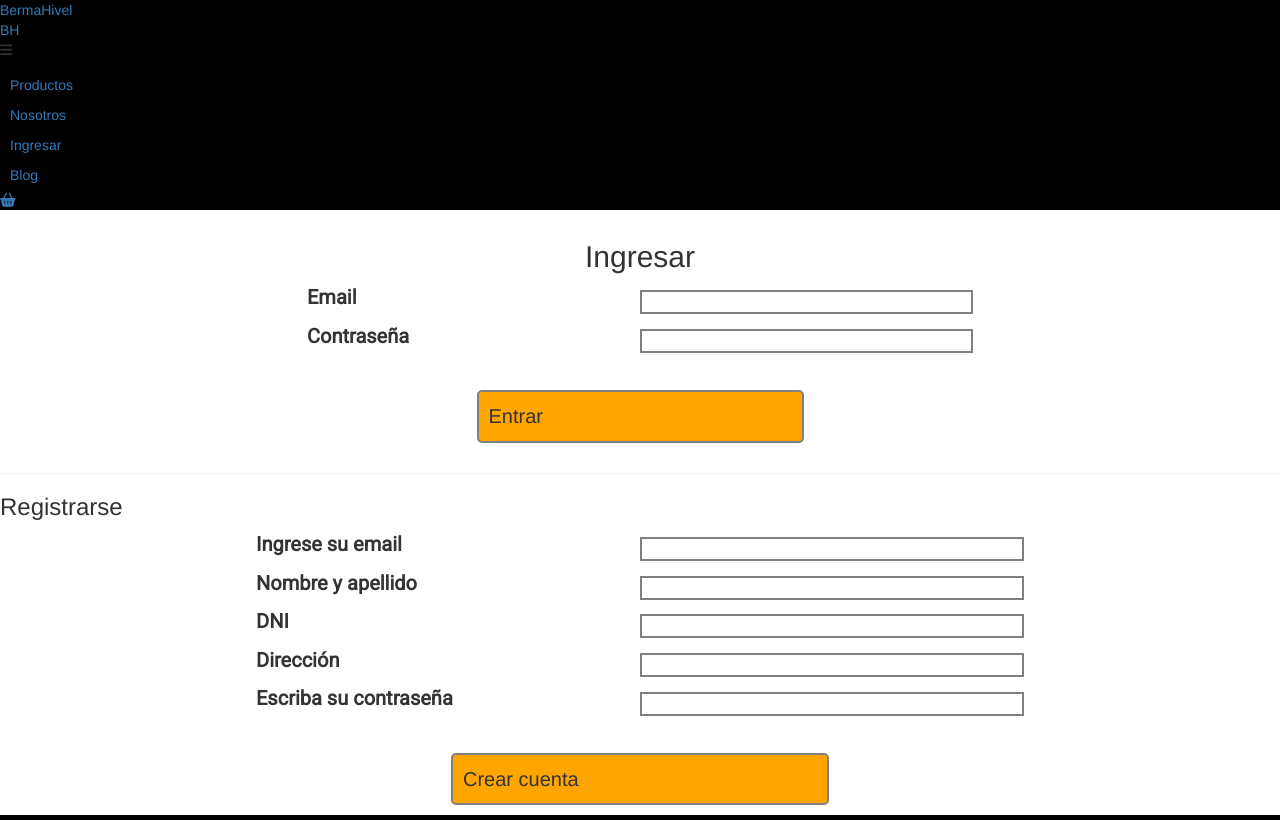
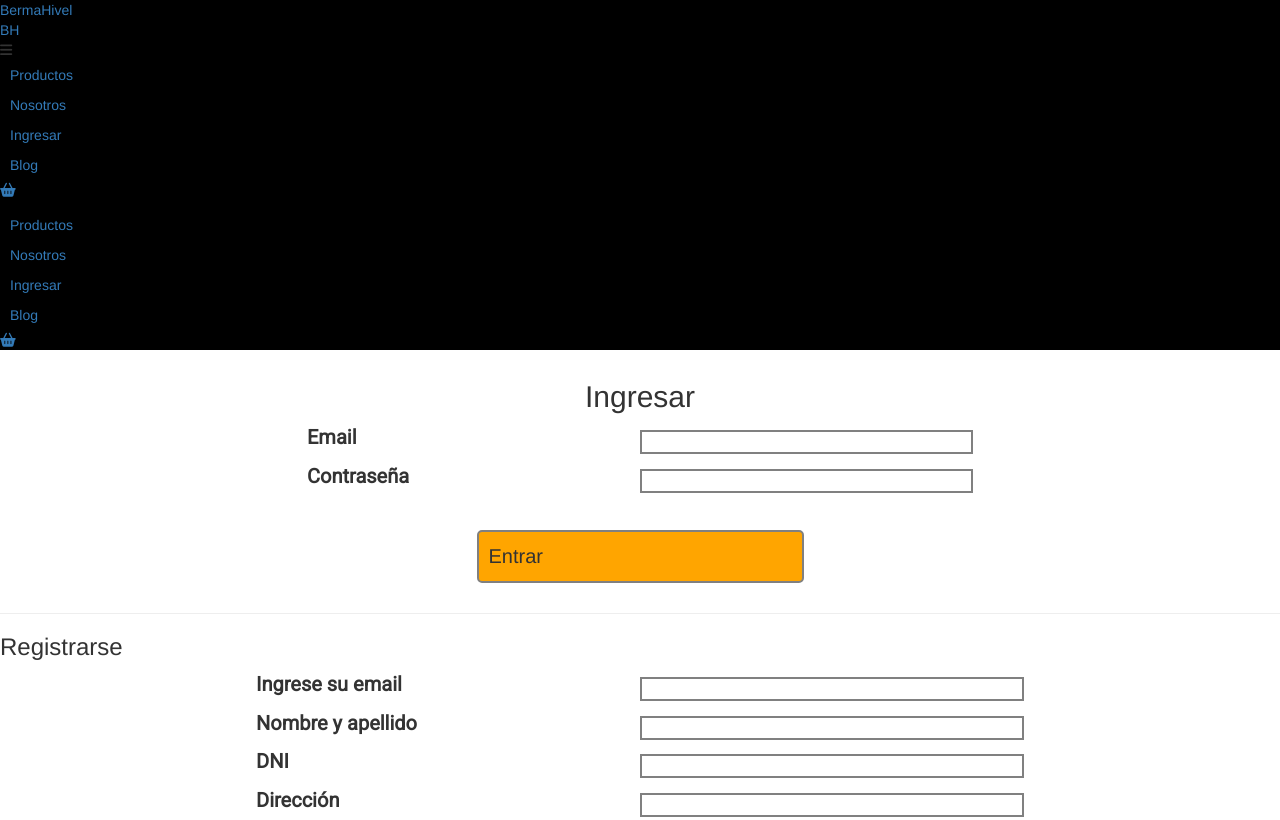
Before and after one commit to giselle95/Bermahivel-web, a website: page ingresar.html in a window 1280 px wide. Shown: the top 820 px of the page. Drawn offline with nearby package versions, Linux system fonts and the light colour scheme; files that its build step writes are made by us from their sources; a web font is replaced by a local one.

Commit message:
desplegable movil

```diff
--- a/ingresar.html
+++ b/ingresar.html
@@ -19,7 +19,7 @@
 <body>
 
 
-    <header class="header">
+     <header class="header">
 
         <div class="header__barra  ">
             <!-- cabecera-->
@@ -29,15 +29,24 @@
             </div>
             <div class=" header__barra__logo header__barra__logo__movil">
 
-                <a href="index.html">BH</a></h1>
+                <a href="index.html">BH</a>
             </div>
-
+            <!--Menu movil-->
             <nav class="header__barra__menu ">
                 <div class="header__barra__menu__menu-bar">
                     <ul class=" header__barra__menu__nav-item">
 
-                        <i class="fas fa-bars"></i>
+                        <li><i class="fas fa-bars"> </i>
+                            <ul class="items">
+                                <li class="header__barra__menu__nav-item "><a class="nav-link" href="productos.html">Productos</a></li>
+                                <li class="header__barra__menu__nav-item"><a class="nav-link" href="nosotros.html">Nosotros</a></li>
+                                <li class="header__barra__menu__nav-item"><a class="nav-link" href="ingresar.html">Ingresar</a></li>
+                                <li class="header__barra__menu__nav-item"><a class="nav-link" href="blog.html">Blog</a></li>
+                                <li class="header__barra__menu__nav-item"><a href="#"><i class="fas fa-shopping-basket"></i></a>
+                                </li>
 
+                            </ul>
+                        </li>
 
                     </ul>
                 </div>
@@ -55,6 +64,7 @@
         </div>
 
     </header>
+
     <main class="contenedor">
         <div class="formularios">
             <div class="ingreso">
```
